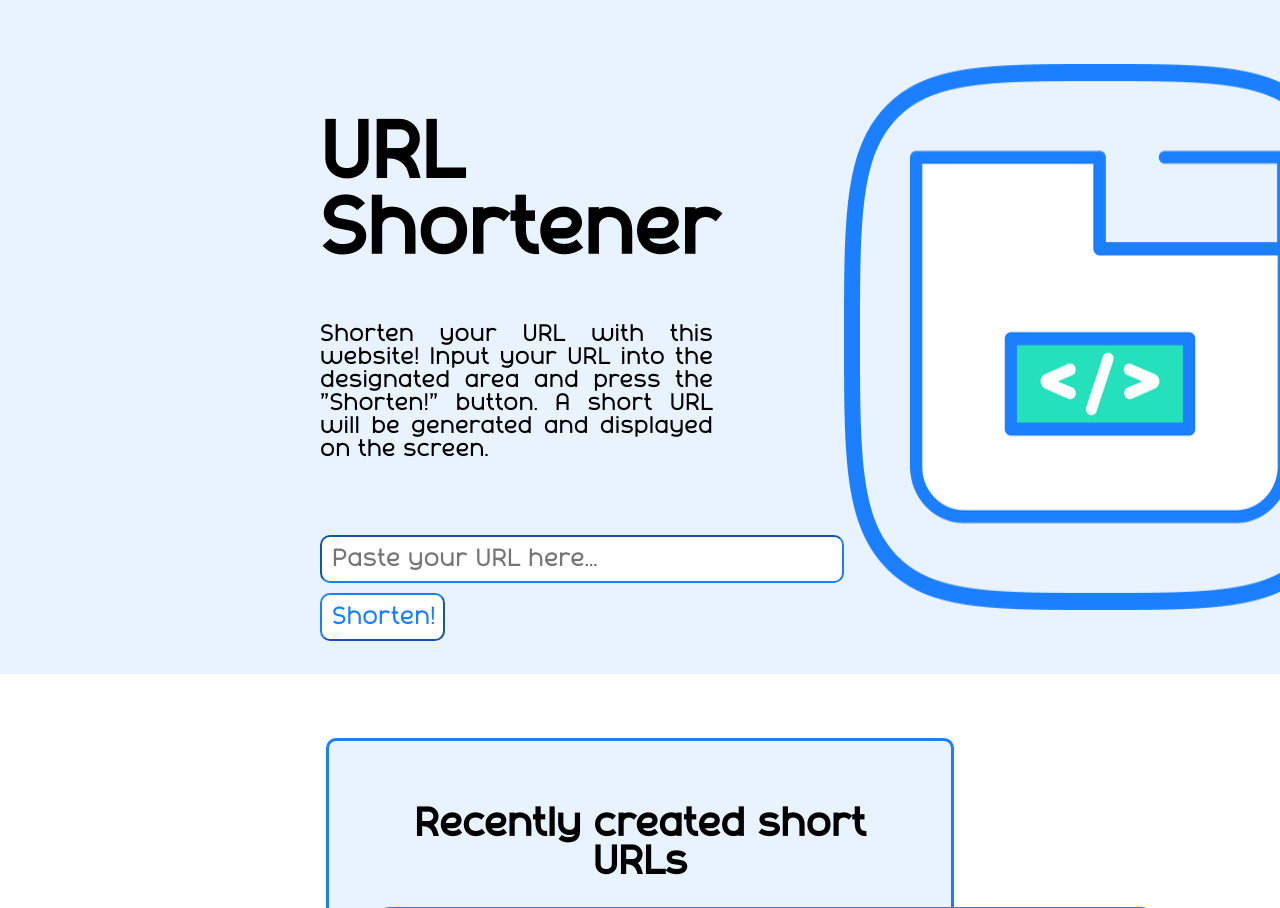
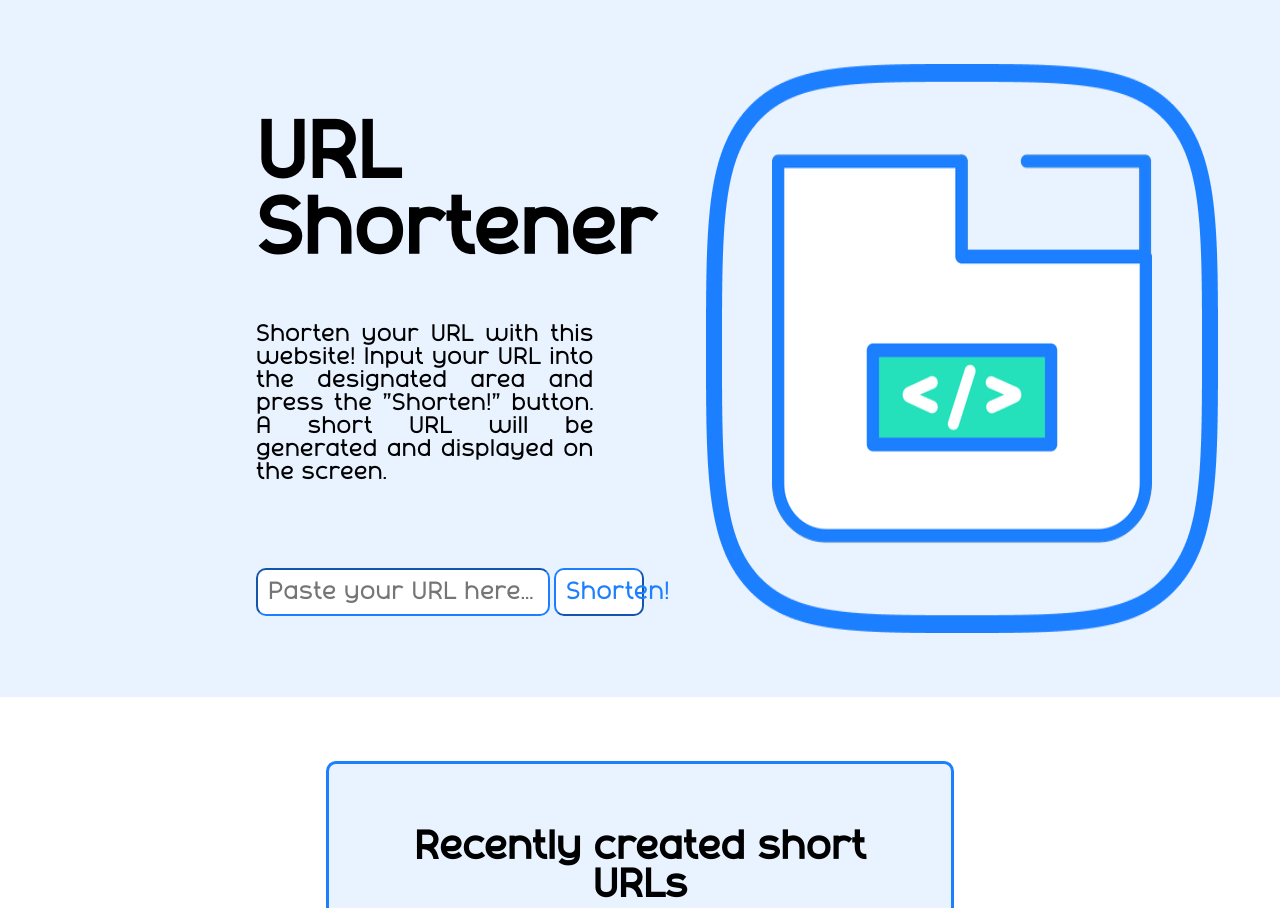
Before and after one commit to BigosKAR/URL-Shortener, a Django app: page / in a window 1280 px wide; the page is wider, and only the part inside the window is pictured. Shown: the top 908 px of that part. Run offline with Django 5.2, Linux system fonts and the light colour scheme; data comes from the database, SQL or seed files in the repository; both versions use the stored data as it was after the commit.

Commit message:
fix css styling for the user input and shorten button for smaller screens + fix element display manipulation for the incorrect shortcode case

```diff
--- a/requirements.txt
+++ b/requirements.txt
@@ -5,3 +5,5 @@ djangorestframework==3.16.1
 Markdown==3.9
 pybase62==1.0.0
 sqlparse==0.5.3
+tzdata==2025.2
+validators==0.35.0
--- a/url_shortener_website/static/main.js
+++ b/url_shortener_website/static/main.js
@@ -16,11 +16,9 @@ shortenButton.addEventListener("click", () => {
         const xhr = new XMLHttpRequest();
         xhr.open("POST", "http://127.0.0.1:8000/api/generate_shortcode");
         xhr.setRequestHeader("Content-type", "application/json")
-        console.log(userInput.value)
         const body = JSON.stringify({
             url: userInput.value,
         });
-        console.log(body)
         xhr.send(body);
         xhr.onload = () => {
             if(xhr.status === 200 || xhr.status === 201){
@@ -32,21 +30,19 @@ shortenButton.addEventListener("click", () => {
                 displayShortUrlElement.innerHTML = responseJSON.success;
 
                 // Delete any previous errors
-
+                if (displayIncorrectShortcodeElement !== null)displayIncorrectShortcodeElement.style.display = 'none'; // Shortcode might or might not exit!
                 errorContainer.style.display = "none";
-                displayIncorrectShortcodeElement.style.display = 'none';
             }
             else if(xhr.status === 400){
                 const responseJSON = JSON.parse(xhr.response)
                 displayErrorElement.innerHTML = responseJSON.error;
 
                 errorContainer.style.display = "flex";
-
                 // Delete any previous successes or errors
 
-                displayIncorrectShortcodeElement.style.display = 'none';
+
                 displayShortUrlContainer.style.display = "none";
-
+                if (displayIncorrectShortcodeElement !== null)displayIncorrectShortcodeElement.style.display = 'none';
             }
         };
 //         xhr.onerror = function() { // only triggers if the request couldn't be made at all
--- a/url_shortener_website/static/styles.css
+++ b/url_shortener_website/static/styles.css
@@ -12,8 +12,8 @@ body {
 	justify-content: space-between;
 	margin: auto;
 	padding-top:5%;
-	padding-left:25%;
-	padding-right: 25%;
+	padding-left:20%;
+	padding-right: 20%;
 	padding-bottom: 5%;
 	background-color: #e9f2ff;
 }
@@ -48,7 +48,7 @@ body {
 	transition-duration: 0.4s;
 	color: #1c7fff;
 	background-color: white;
-	width: 125px;
+	width: 20%;
 	border-color: #1c7fff;
 	font-size: 25px;
 	border-radius: 10px;
@@ -64,7 +64,7 @@ body {
 }
 
 #userInput {
-	width: 500px;
+	width: 60%;
 	border-radius: 10px;
 	padding: 10px;
 	border-color: #1c7fff;
```
Also changed, not shown: db.sqlite3.
